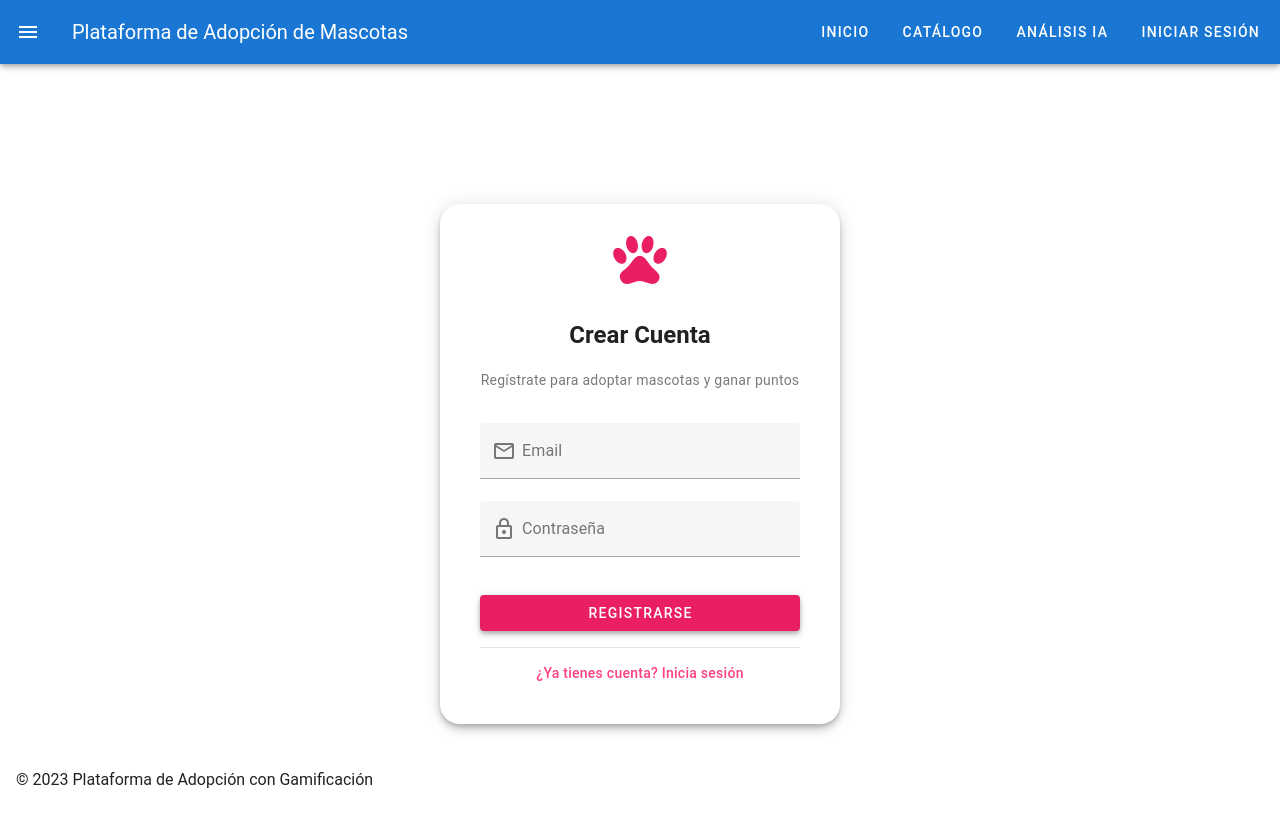
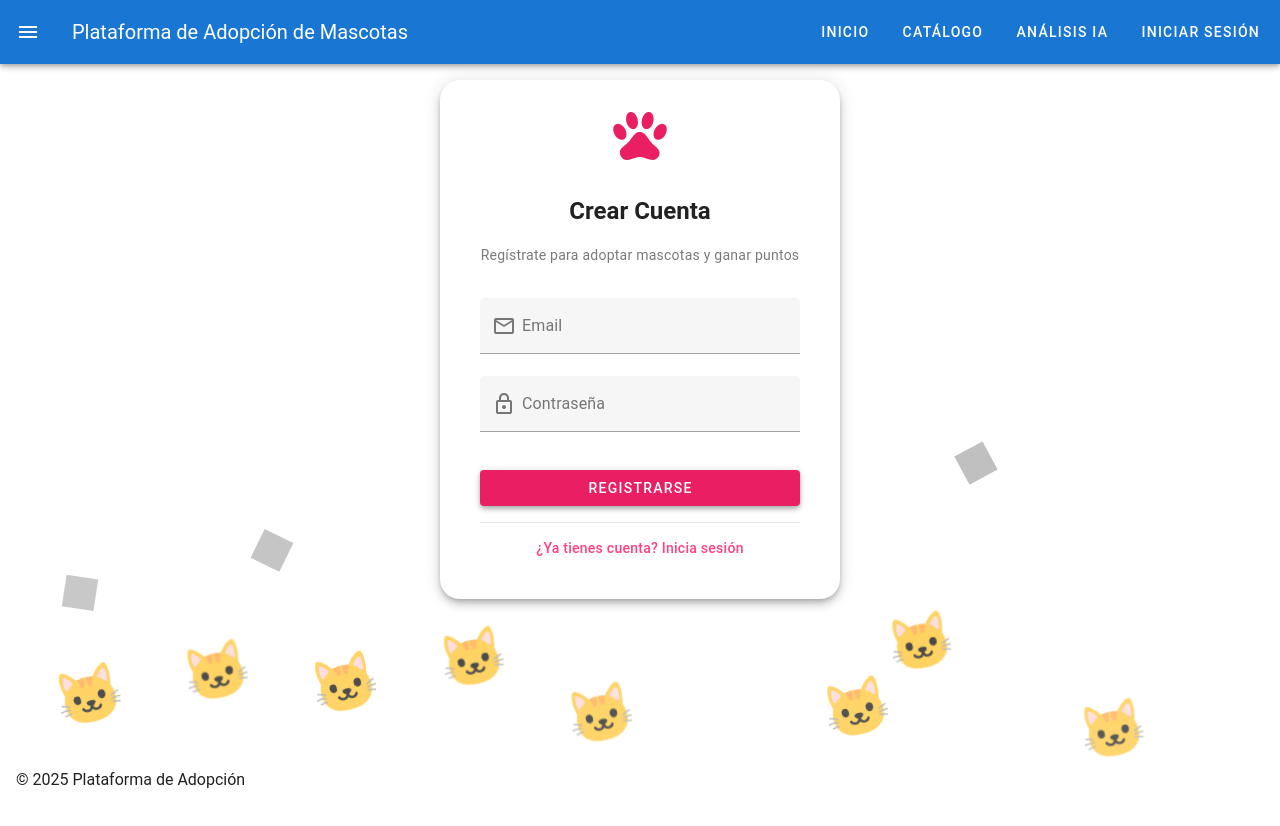
Before and after one commit to Robert2973/pet-adoption-platform, a Vue app in the folder frontend/: page /register in a window 1280 px wide. Shown: the top 826 px of the page. After the commit the page ends 800 px from the top, so only its background shows below. Built offline with nearby package versions, Linux system fonts and the light colour scheme; grey boxes are pictures that could not be loaded.

Commit message:
cambio e fondos

```diff
--- a/frontend/src/App.vue
+++ b/frontend/src/App.vue
@@ -49,7 +49,7 @@
 
     <!-- Footer -->
     <v-footer app>
-      <span>© 2023 Plataforma de Adopción con Gamificación</span>
+      <span>© 2025 Plataforma de Adopción</span>
     </v-footer>
   </v-app>
 </template>
@@ -63,7 +63,6 @@ const { isLoggedIn, isAdmin, checkAuth, logout } = useAuth();
 
 onMounted(() => {
   checkAuth();
-  // Escucha cambios en localStorage para sincronizar sesión entre pestañas
   window.addEventListener('storage', checkAuth);
 });
 </script>
--- a/frontend/src/components/AnalyzePhotos.vue
+++ b/frontend/src/components/AnalyzePhotos.vue
@@ -1,6 +1,6 @@
 <template>
   <v-container fluid class="pa-4" :style="{
-    background: 'linear-gradient(135deg, #f9d423 0%, #ff4e50 100)',
+    background: 'linear-gradient(135deg, #fff4f7 0%, #ffeef3 100%)',
     minHeight: '100vh',
     display: 'flex',
     flexDirection: 'column',
--- /dev/null
+++ b/frontend/src/components/AnimatedBackground.vue
@@ -0,0 +1,123 @@
+<template>
+  <div class="background-animation">
+    <!-- Gatitos -->
+    <div v-for="n in numCats" :key="'cat' + n" class="cat"></div>
+    <!-- Huellitas -->
+    <div v-for="n in numPaws" :key="'paw' + n" class="paw"></div>
+  </div>
+</template>
+
+<script setup>
+defineProps({
+  numCats: { type: Number, default: 10 },
+  numPaws: { type: Number, default: 15 }
+})
+</script>
+
+<style scoped>
+/* Fondo animado (todo el CSS del fondo va aquí, scoped para no afectar otras páginas) */
+.background-animation {
+  position: absolute;
+  top: 0;
+  left: 0;
+  width: 100%;
+  height: 100%;
+  overflow: hidden;
+  z-index: 0;  /* Detrás del contenido */
+}
+
+.paw {
+  position: absolute;
+  bottom: -50px;
+  width: 32px;
+  height: 32px;
+  background-image: url('https://cdn-icons-png.flaticon.com/512/616/616408.png');
+  background-size: cover;
+  opacity: 0.3;
+  animation: floatUp linear infinite;
+  z-index: 1;
+}
+
+/* Posiciones y velocidades para huellitas (ajusta si usas menos que 15) */
+.paw:nth-of-type(1) { animation-duration: 12s; left: 10%; }
+.paw:nth-of-type(2) { animation-duration: 15s; left: 60%; }
+.paw:nth-of-type(3) { animation-duration: 10s; left: 30%; }
+.paw:nth-of-type(4) { animation-duration: 18s; left: 80%; }
+.paw:nth-of-type(5) { animation-duration: 13s; left: 50%; }
+.paw:nth-of-type(6) { animation-duration: 16s; left: 70%; }
+.paw:nth-of-type(7) { animation-duration: 14s; left: 40%; }
+.paw:nth-of-type(8) { animation-duration: 11s; left: 90%; }
+.paw:nth-of-type(9) { animation-duration: 17s; left: 20%; }
+.paw:nth-of-type(10) { animation-duration: 9s; left: 55%; }
+.paw:nth-of-type(11) { animation-duration: 20s; left: 5%; }
+.paw:nth-of-type(12) { animation-duration: 13s; left: 75%; }
+/* Si usas menos de 15, los extras no se aplican —está bien */
+
+.cat {
+  position: absolute;
+  bottom: -80px;
+  width: 50px;
+  height: 50px;
+  opacity: 0.6;
+  animation: floatUpCat linear infinite;
+  z-index: 1;
+}
+
+.cat::before {
+  content: '🐱';
+  position: absolute;
+  top: 50%;
+  left: 50%;
+  transform: translate(-50%, -50%);
+  font-size: 50px;
+  line-height: 1;
+}
+
+/* Posiciones y velocidades para gatitos (ajusta si usas menos que 10) */
+.cat:nth-of-type(1) { animation-duration: 20s; left: 15%; }
+.cat:nth-of-type(2) { animation-duration: 25s; left: 45%; }
+.cat:nth-of-type(3) { animation-duration: 18s; left: 70%; }
+.cat:nth-of-type(4) { animation-duration: 22s; left: 5%; }
+.cat:nth-of-type(5) { animation-duration: 28s; left: 85%; }
+.cat:nth-of-type(6) { animation-duration: 19s; left: 35%; }
+.cat:nth-of-type(7) { animation-duration: 24s; left: 65%; }
+.cat:nth-of-type(8) { animation-duration: 21s; left: 25%; }
+/* Si usas menos de 10, los extras no se aplican —está bien */
+
+@keyframes floatUp {
+  0% {
+    transform: translateY(0) rotate(0deg);
+    opacity: 0.4;
+  }
+  50% {
+    opacity: 0.7;
+  }
+  100% {
+    transform: translateY(-110vh) rotate(360deg);
+    opacity: 0;
+  }
+}
+
+@keyframes floatUpCat {
+  0% {
+    transform: translateY(0) rotate(0deg) scale(1);
+    opacity: 0.6;
+  }
+  25% {
+    transform: translateY(-20vh) rotate(-15deg) scale(1.1);
+    opacity: 0.8;
+  }
+  50% {
+    transform: translateY(-50vh) rotate(0deg) scale(0.95);
+    opacity: 0.9;
+  }
+  75% {
+    transform: translateY(-80vh) rotate(15deg) scale(1.05);
+    opacity: 0.7;
+  }
+  100% {
+    transform: translateY(-110vh) rotate(360deg) scale(1);
+    opacity: 0;
+  }
+}
+</style>
--- a/frontend/src/views/AddPet.vue
+++ b/frontend/src/views/AddPet.vue
@@ -1,5 +1,5 @@
 <template>
-  <v-container>
+<v-container fluid class="pa-4" style="background: linear-gradient(135deg, #fff4f7 0%, #ffeef3 100%); min-height: 100vh;">
     <v-card class="pa-4" elevation="2">
       <v-card-title>Agregar Nueva Mascota</v-card-title>
       <v-card-text>
--- a/frontend/src/views/Admin.vue
+++ b/frontend/src/views/Admin.vue
@@ -1,5 +1,5 @@
 <template>
-  <v-container fluid class="pa-6" style="background: linear-gradient(135deg, #f9d423 0%, #ff4e50 100); min-height: 100vh;">
+<v-container fluid class="pa-4" style="background: linear-gradient(135deg, #fff4f7 0%, #ffeef3 100%); min-height: 100vh;">
     <v-row justify="center">
       <v-col cols="12" md="10" lg="8">
         <v-card class="pa-4 custom-card elevation-8">
--- a/frontend/src/views/Catalog.vue
+++ b/frontend/src/views/Catalog.vue
@@ -1,5 +1,5 @@
 <template>
-<v-container fluid class="pa-4" style="background: linear-gradient(135deg, #f9d423 0%, #ff4e50 100); min-height: 100vh;">
+<v-container fluid class="pa-4" style="background: linear-gradient(135deg, #fff4f7 0%, #ffeef3 100%); min-height: 100vh;">
     <!-- Encabezado llamativo -->
     <v-row justify="center" align="center" class="mb-8">
       <v-col cols="12" md="8" class="text-center">
--- a/frontend/src/views/Gestion.vue
+++ b/frontend/src/views/Gestion.vue
@@ -1,5 +1,5 @@
 <template>
-<v-container fluid class="pa-4" style="background: linear-gradient(135deg, #f9d423 0%, #ff4e50 100); min-height: 100vh;">    <!-- Encabezado -->
+<v-container fluid class="pa-4" style="background: linear-gradient(135deg, #fff4f7 0%, #ffeef3 100%); min-height: 100vh;">
     <v-row justify="center" align="center" class="mb-8">
       <v-col cols="12" md="8" class="text-center">
         <h1 class="display-2 font-weight-bold white--text mb-4 animate__animated animate__fadeInDown">🐾 Gestión de Mis Mascotas</h1>
--- a/frontend/src/views/Home.vue
+++ b/frontend/src/views/Home.vue
@@ -1,6 +1,5 @@
 <template>
-  <v-container fluid class="pa-0">
-
+<v-container fluid class="pa-0" style="background: linear-gradient(135deg, #fff4f7 0%, #ffeef3 100%); min-height: 100vh;">
     <!-- BANNER PARALLAX PRINCIPAL -->
     <v-parallax
       src="https://images.contentstack.io/v3/assets/blt66d7bca2bc8b988c/blt19b360b7289400e9/60528f106d24ea4cb9b5805b/085_dogs_and_cats_pink_background.jpg?width=2048&quality=auto&auto=webp"
@@ -61,8 +60,6 @@
             class="rounded-lg hover-scale-img"
           ></v-img>
             <h3 class="font-weight-medium mt-2">{{ pet.name }}</h3>
-            <p class="mb-0">{{ pet.species }} • {{ pet.age }}</p>
-            <v-btn small color="pink" class="mt-2">Adoptar</v-btn>
           </v-sheet>
         </v-carousel-item>
       </v-carousel>
--- a/frontend/src/views/Login.vue
+++ b/frontend/src/views/Login.vue
@@ -1,8 +1,11 @@
 <template>
   <v-container fluid fill-height class="login-container">
-    <!-- Fondo animado con huellitas -->
+    <!-- Fondo animado con huellitas y gatitos -->
     <div class="background-animation">
-      <div v-for="n in 15" :key="n" class="paw"></div>
+      <!-- Gatitos primero -->
+      <div v-for="n in 10" :key="'cat' + n" class="cat"></div>
+      <!-- Huellitas después -->
+      <div v-for="n in 15" :key="'paw' + n" class="paw"></div>
     </div>
 
     <v-row justify="center" align="center">
@@ -184,17 +187,57 @@ const login = async () => {
   background-size: cover;
   opacity: 0.3;
   animation: floatUp linear infinite;
+  z-index: 1;
 }
 
-/* Genera diferentes posiciones y velocidades */
-.paw:nth-child(odd) { animation-duration: 12s; left: 10%; }
-.paw:nth-child(even) { animation-duration: 15s; left: 60%; }
-.paw:nth-child(3) { animation-duration: 10s; left: 30%; }
-.paw:nth-child(4) { animation-duration: 18s; left: 80%; }
-.paw:nth-child(5) { animation-duration: 13s; left: 50%; }
-.paw:nth-child(6) { animation-duration: 16s; left: 70%; }
-.paw:nth-child(7) { animation-duration: 14s; left: 40%; }
-.paw:nth-child(8) { animation-duration: 11s; left: 90%; }
+/* Posiciones y velocidades para huellitas (variadas) */
+.paw:nth-of-type(1) { animation-duration: 12s; left: 10%; }
+.paw:nth-of-type(2) { animation-duration: 15s; left: 60%; }
+.paw:nth-of-type(3) { animation-duration: 10s; left: 30%; }
+.paw:nth-of-type(4) { animation-duration: 18s; left: 80%; }
+.paw:nth-of-type(5) { animation-duration: 13s; left: 50%; }
+.paw:nth-of-type(6) { animation-duration: 16s; left: 70%; }
+.paw:nth-of-type(7) { animation-duration: 14s; left: 40%; }
+.paw:nth-of-type(8) { animation-duration: 11s; left: 90%; }
+.paw:nth-of-type(9) { animation-duration: 17s; left: 20%; }
+.paw:nth-of-type(10) { animation-duration: 9s; left: 55%; }
+.paw:nth-of-type(11) { animation-duration: 20s; left: 5%; }
+.paw:nth-of-type(12) { animation-duration: 13s; left: 75%; }
+.paw:nth-of-type(13) { animation-duration: 16s; left: 35%; }
+.paw:nth-of-type(14) { animation-duration: 12s; left: 95%; }
+.paw:nth-of-type(15) { animation-duration: 14s; left: 15%; }
+
+.cat {
+  position: absolute;
+  bottom: -80px; /* Empiezan más abajo para no solaparse con paws */
+  width: 50px; /* Más grandes que las paws para que se noten */
+  height: 50px;
+  opacity: 0.6; /* Inicial visible */
+  animation: floatUpCat linear infinite; /* Animación como las paws, pero juguetona */
+  z-index: 1;
+}
+
+.cat::before {
+  content: '🐈'; /* Emoji gatito */
+  position: absolute;
+  top: 50%;
+  left: 50%;
+  transform: translate(-50%, -50%);
+  font-size: 50px;
+  line-height: 1;
+}
+
+/* Posiciones y velocidades para gatitos (más lentos y variados, como las paws) */
+.cat:nth-of-type(1) { animation-duration: 20s; left: 15%; }
+.cat:nth-of-type(2) { animation-duration: 25s; left: 45%; }
+.cat:nth-of-type(3) { animation-duration: 18s; left: 70%; }
+.cat:nth-of-type(4) { animation-duration: 22s; left: 5%; }
+.cat:nth-of-type(5) { animation-duration: 28s; left: 85%; }
+.cat:nth-of-type(6) { animation-duration: 19s; left: 35%; }
+.cat:nth-of-type(7) { animation-duration: 24s; left: 65%; }
+.cat:nth-of-type(8) { animation-duration: 21s; left: 25%; }
+.cat:nth-of-type(9) { animation-duration: 26s; left: 55%; }
+.cat:nth-of-type(10) { animation-duration: 23s; left: 80%; }
 
 @keyframes floatUp {
   0% {
@@ -210,7 +253,31 @@ const login = async () => {
   }
 }
 
-/* Tarjeta principal */
+/* Animación para gatitos: Similar a floatUp, pero con escala juguetona (como perritos saltando) */
+@keyframes floatUpCat {
+  0% {
+    transform: translateY(0) rotate(0deg) scale(1);
+    opacity: 0.6;
+  }
+  25% {
+    transform: translateY(-20vh) rotate(-15deg) scale(1.1); /* Salto juguetón */
+    opacity: 0.8;
+  }
+  50% {
+    transform: translateY(-50vh) rotate(0deg) scale(0.95);
+    opacity: 0.9;
+  }
+  75% {
+    transform: translateY(-80vh) rotate(15deg) scale(1.05);
+    opacity: 0.7;
+  }
+  100% {
+    transform: translateY(-110vh) rotate(360deg) scale(1);
+    opacity: 0;
+  }
+}
+
+/* Resto de estilos (sin cambios) */
 .login-card {
   position: relative;
   z-index: 2;
@@ -221,13 +288,11 @@ const login = async () => {
   background: white;
 }
 
-/* Icono superior */
 .icon-container {
   text-align: center;
   margin-bottom: 16px;
 }
 
-/* Campos */
 .animated-field input {
   transition: all 0.3s ease;
 }
@@ -236,7 +301,6 @@ const login = async () => {
   box-shadow: 0 0 10px rgba(255, 64, 129, 0.3);
 }
 
-/* Botones */
 .btn-hover {
   transition: all 0.3s ease;
 }
@@ -254,7 +318,6 @@ const login = async () => {
   transform: scale(1.05);
 }
 
-/* Otros estilos */
 .v-alert {
   font-size: 0.9rem;
   text-align: center;
--- a/frontend/src/views/Profile.vue
+++ b/frontend/src/views/Profile.vue
@@ -1,5 +1,5 @@
 <template>
-  <v-container class="py-6">
+<v-container fluid class="py-6" style="background: linear-gradient(135deg, #fff4f7 0%, #ffeef3 100%); min-height: 100vh;">
     <!-- Banner -->
     <v-sheet
       class="text-center pa-6 mb-6 rounded-lg"
--- a/frontend/src/views/Register.vue
+++ b/frontend/src/views/Register.vue
@@ -1,6 +1,6 @@
 <template>
-  <v-container fluid fill-height class="register-container">
-    <v-row justify="center" align="center">
+<v-container fluid fill-height class="page-container">
+    <AnimatedBackground :num-cats="8" :num-paws="12" />    <v-row justify="center" align="center">
       <v-col cols="12" sm="8" md="4">
         <v-card
           class="pa-6 register-card animate__animated animate__fadeInUp"
@@ -81,6 +81,7 @@
 </template>
 
 <script setup>
+import AnimatedBackground from '@/components/AnimatedBackground.vue'
 import { ref } from 'vue';
 import { useRouter } from 'vue-router';
 import axios from 'axios';
```
